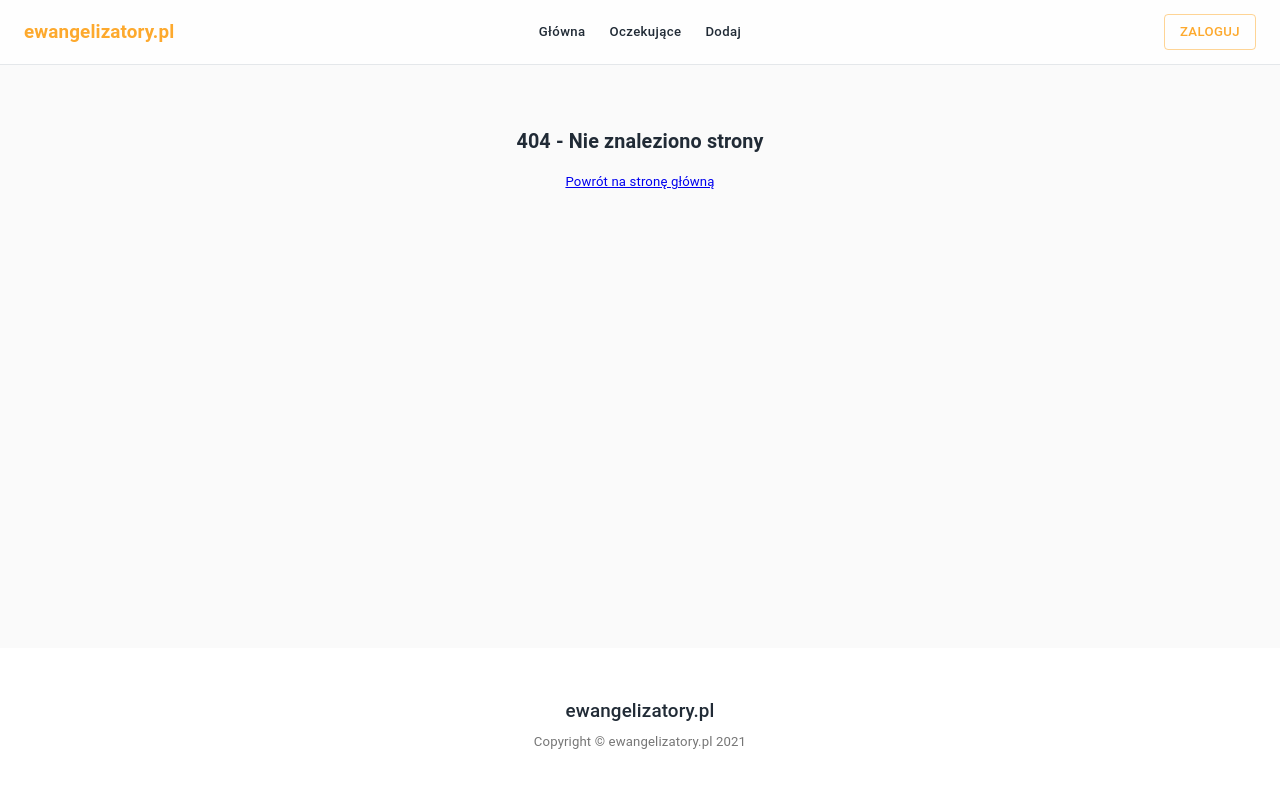
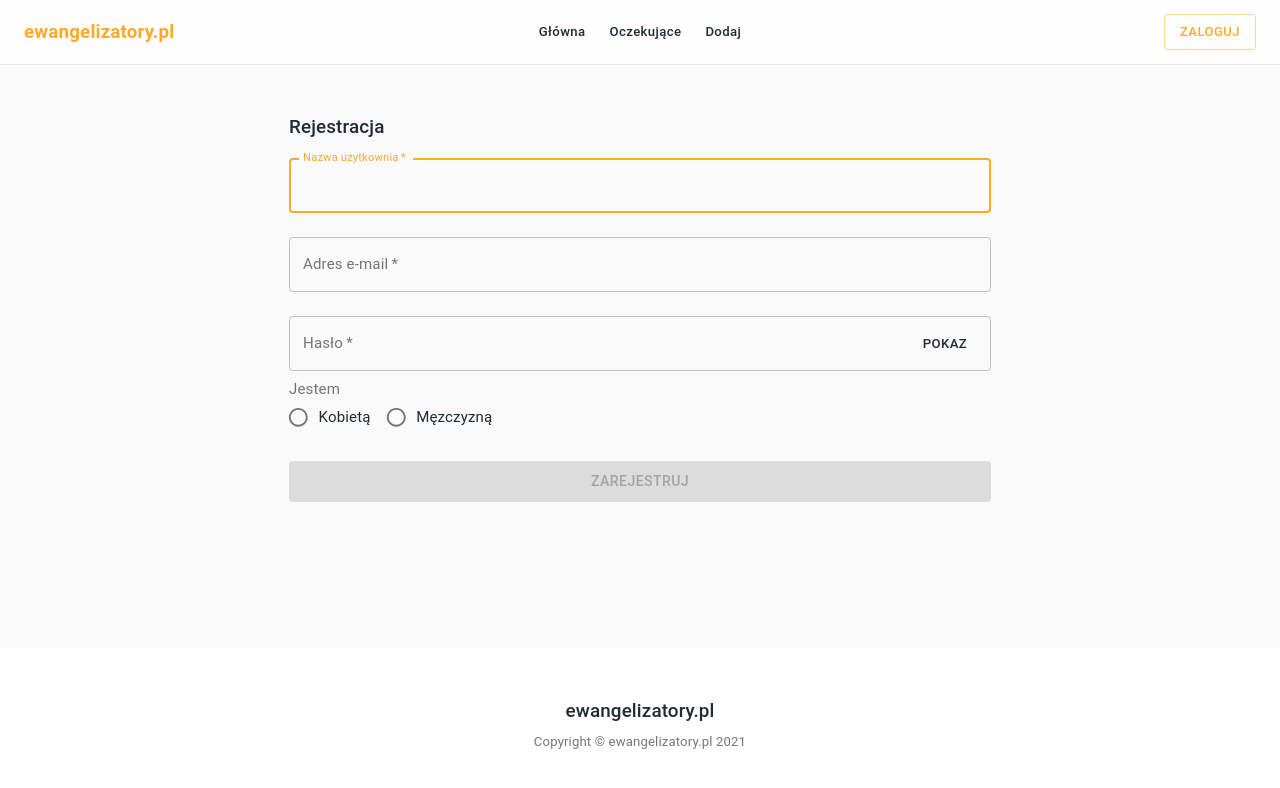
Before and after one commit to mbuczek007/memesisv2-app-frontend, a React (Create React App) app: page /signup in a window 1280 px wide. Before the commit this address had no page. Shown: the top 788 px of the page. Built offline with nearby package versions, Linux system fonts and the light colour scheme.

Commit message:
add signup panel improve validation and login validation

```diff
--- a/src/app/App.js
+++ b/src/app/App.js
@@ -14,6 +14,7 @@ import { SnackbarProvider } from 'notistack';
 import LoginPanel from './components/User/LoginPanel';
 import { checkAuth } from '../store/reducers/authSlice';
 import { useDispatch } from 'react-redux';
+import RegisterPanel from './components/User/RegisterPanel';
 
 const App = () => {
   const dispatch = useDispatch();
@@ -46,6 +47,9 @@ const App = () => {
                   <Route path='/login' exact>
                     <LoginPanel />
                   </Route>
+                  <Route path='/signup' exact>
+                    <RegisterPanel />
+                  </Route>
                   <Route path='/add' exact>
                     <AddEntry />
                   </Route>
--- a/src/app/components/Comments/Comment.js
+++ b/src/app/components/Comments/Comment.js
@@ -13,8 +13,10 @@ import ScheduleIcon from '@material-ui/icons/Schedule';
 import Link from '@material-ui/core/Link';
 import Avatar from '@material-ui/core/Avatar';
 import Rating from '../Rating';
+import { useSelector } from 'react-redux';
 
 const Comment = ({ comment, commentsReloading, path }) => {
+  const { isLoggedIn } = useSelector((state) => state.auth);
   const [replying, setReplying] = useContext(CommentContext);
   const [showReply, setShowReply] = useState(false);
 
@@ -84,7 +86,7 @@ const Comment = ({ comment, commentsReloading, path }) => {
         )}
 
         <>
-          {!compare(replying, path) ? (
+          {!compare(replying, path) && isLoggedIn && (
             <ActionLink
               component='button'
               variant='body2'
@@ -93,7 +95,9 @@ const Comment = ({ comment, commentsReloading, path }) => {
             >
               Odpowiedz
             </ActionLink>
-          ) : (
+          )}
+
+          {compare(replying, path) && (
             <AddCommentForm
               entryId={comment.entry_id}
               parentCommentId={comment.entry_comment_id}
--- a/src/app/components/User/LoginPanel.js
+++ b/src/app/components/User/LoginPanel.js
@@ -1,7 +1,6 @@
 import React, { useState } from 'react';
 import { Redirect } from 'react-router-dom';
 import TextField from '@material-ui/core/TextField';
-import { useDispatch } from 'react-redux';
 import ButtonLoading from '../shared/ButtonLoading';
 import { logIn } from '../../../store/reducers/authSlice';
 import Typography from '@material-ui/core/Typography';
@@ -9,31 +8,29 @@ import Grid from '@material-ui/core/Grid';
 import { useSnackbar } from 'notistack';
 import { useForm } from 'react-hook-form';
 import InputAdornment from '@material-ui/core/InputAdornment';
-import Visibility from '@material-ui/icons/Visibility';
-import VisibilityOff from '@material-ui/icons/VisibilityOff';
 import FormControl from '@material-ui/core/FormControl';
 import OutlinedInput from '@material-ui/core/OutlinedInput';
-import IconButton from '@material-ui/core/IconButton';
 import InputLabel from '@material-ui/core/InputLabel';
 import FormHelperText from '@material-ui/core/FormHelperText';
-import styled from '@emotion/styled';
-import { useSelector } from 'react-redux';
+import { useSelector, useDispatch } from 'react-redux';
+import Button from '@material-ui/core/Button';
 
 const LoginPanel = () => {
+  const {
+    register,
+    formState: { errors },
+    handleSubmit,
+    reset,
+    formState,
+  } = useForm({
+    mode: 'onChange',
+  });
   const { isLoggedIn } = useSelector((state) => state.auth);
   const [loading, setLoading] = useState(false);
   const [showPassword, setShowPassword] = useState(false);
   const { enqueueSnackbar } = useSnackbar();
   const dispatch = useDispatch();
-
-  const {
-    register,
-    formState: { errors },
-    handleSubmit,
-    reset,
-  } = useForm({
-    mode: 'onChange',
-  });
+  const { isDirty, isValid } = formState;
 
   const onSubmit = (data) => {
     setLoading(true);
@@ -52,7 +49,6 @@ const LoginPanel = () => {
       })
       .catch((e) => {
         setLoading(false);
-        reset();
 
         enqueueSnackbar(e.response.data.message, {
           variant: 'error',
@@ -87,7 +83,7 @@ const LoginPanel = () => {
             required: 'To pole jest wymagane',
           })}
         />
-        <StyledFormControl
+        <FormControl
           variant='outlined'
           fullWidth
           margin='normal'
@@ -103,15 +99,15 @@ const LoginPanel = () => {
             })}
             endAdornment={
               <InputAdornment position='end'>
-                <IconButton
+                <Button
                   aria-label='toggle password visibility'
                   onClick={() => {
                     setShowPassword(!showPassword);
                   }}
                   edge='end'
                 >
-                  {showPassword ? <Visibility /> : <VisibilityOff />}
-                </IconButton>
+                  {showPassword ? 'Ukryj' : 'Pokaz'}
+                </Button>
               </InputAdornment>
             }
             labelWidth={46}
@@ -119,24 +115,16 @@ const LoginPanel = () => {
           <FormHelperText error={errors.password ? true : false}>
             {errors.password && errors.password.message}
           </FormHelperText>
-        </StyledFormControl>
+        </FormControl>
 
-        <ButtonLoading loading={loading} ctaText='Zaloguj' />
+        <ButtonLoading
+          isDisabled={!isDirty || !isValid}
+          loading={loading}
+          ctaText='Zaloguj'
+        />
       </form>
     </Grid>
   );
 };
 
-const StyledFormControl = styled(FormControl)`
-  .MuiInputBase-root.Mui-focused .MuiOutlinedInput-notchedOutline,
-  .MuiOutlinedInput-notchedOutline {
-    ${({ isValid }) =>
-      isValid &&
-      `
-    border-color: green;
-
-  `}
-  }
-`;
-
 export default LoginPanel;
--- /dev/null
+++ b/src/app/components/User/RegisterPanel.js
@@ -0,0 +1,218 @@
+import React, { useState } from 'react';
+import { useSnackbar } from 'notistack';
+import { useForm } from 'react-hook-form';
+import Grid from '@material-ui/core/Grid';
+import Typography from '@material-ui/core/Typography';
+import { useSelector, useDispatch } from 'react-redux';
+import { Redirect } from 'react-router-dom';
+import ButtonLoading from '../shared/ButtonLoading';
+import TextField from '@material-ui/core/TextField';
+import InputAdornment from '@material-ui/core/InputAdornment';
+import FormControl from '@material-ui/core/FormControl';
+import OutlinedInput from '@material-ui/core/OutlinedInput';
+import InputLabel from '@material-ui/core/InputLabel';
+import FormHelperText from '@material-ui/core/FormHelperText';
+import FormControlLabel from '@material-ui/core/FormControlLabel';
+import Radio from '@material-ui/core/Radio';
+import RadioGroup from '@material-ui/core/RadioGroup';
+import FormLabel from '@material-ui/core/FormLabel';
+import AuthService from '../../../services/auth.service';
+import { logIn } from '../../../store/reducers/authSlice';
+import Button from '@material-ui/core/Button';
+
+const RegisterPanel = () => {
+  const {
+    register,
+    formState: { errors },
+    handleSubmit,
+    formState,
+    reset,
+  } = useForm({
+    mode: 'onChange',
+  });
+
+  const { isLoggedIn } = useSelector((state) => state.auth);
+  const [loading, setLoading] = useState(false);
+  const [showPassword, setShowPassword] = useState(false);
+  const { enqueueSnackbar } = useSnackbar();
+  const dispatch = useDispatch();
+  const { isDirty, isValid } = formState;
+
+  const onSubmit = (data) => {
+    setLoading(true);
+
+    AuthService.register({
+      name: data.login,
+      email: data.email,
+      password: data.password,
+      sex: data.gender,
+    })
+      .then(() => {
+        reset();
+
+        dispatch(logIn(data.login, data.password))
+          .then(() => {
+            enqueueSnackbar(
+              'Rejestracja przebiegła pomyślnie. Zostałeś zalogowany',
+              {
+                variant: 'success',
+                anchorOrigin: {
+                  vertical: 'bottom',
+                  horizontal: 'center',
+                },
+              }
+            );
+          })
+          .catch((e) => {
+            setLoading(false);
+            enqueueSnackbar(e.response.data.message, {
+              variant: 'error',
+              anchorOrigin: {
+                vertical: 'bottom',
+                horizontal: 'center',
+              },
+            });
+          });
+      })
+      .catch((e) => {
+        setLoading(false);
+
+        enqueueSnackbar(e.response.data.message, {
+          variant: 'error',
+          anchorOrigin: {
+            vertical: 'bottom',
+            horizontal: 'center',
+          },
+        });
+      });
+  };
+
+  if (isLoggedIn) {
+    return <Redirect to='/' />;
+  }
+
+  return (
+    <Grid item xs={12} sm={12} md={12}>
+      <Typography variant='h6' component='h2'>
+        Rejestracja
+      </Typography>
+      <form onSubmit={handleSubmit(onSubmit)}>
+        <TextField
+          variant='outlined'
+          margin='normal'
+          fullWidth
+          id='login'
+          label='Nazwa uzytkownia'
+          autoFocus
+          error={errors.login ? true : false}
+          helperText={errors.login && errors.login.message}
+          required={true}
+          name='login'
+          autoComplete='login'
+          {...register('login', {
+            required: 'To pole jest wymagane',
+            pattern: {
+              value: /^[A-Za-z0-9_.]+$/,
+              message: 'Dopuszczalne znaki to: A-Z a-z 0-9 . _',
+            },
+            minLength: {
+              value: 3,
+              message: 'Nazwa uzytkownika powinna zawierać od 3 do 20 znaków',
+            },
+            maxLength: {
+              value: 20,
+              message: 'Nazwa uzytkownika powinna zawierać od 3 do 20 znaków',
+            },
+          })}
+        />
+        <TextField
+          variant='outlined'
+          margin='normal'
+          fullWidth
+          id='email'
+          type='email'
+          label='Adres e-mail'
+          error={errors.email ? true : false}
+          helperText={errors.email && errors.email.message}
+          name='email'
+          autoComplete='email'
+          required={true}
+          {...register('email', {
+            required: 'To pole jest wymagane',
+            pattern: {
+              value:
+                /^(([^<>()\[\]\\.,;:\s@"]+(\.[^<>()\[\]\\.,;:\s@"]+)*)|(".+"))@((\[[0-9]{1,3}\.[0-9]{1,3}\.[0-9]{1,3}\.[0-9]{1,3}])|(([a-zA-Z\-0-9]+\.)+[a-zA-Z]{2,}))$/,
+              message: 'Format adresu e-mail nie jest poprawny',
+            },
+            maxLength: {
+              value: 100,
+              message: 'Email powinien mieścić się w zakresie 100 znaków',
+            },
+          })}
+        />
+        <FormControl
+          variant='outlined'
+          fullWidth
+          margin='normal'
+          error={errors.password ? true : false}
+          required={true}
+        >
+          <InputLabel htmlFor='loginPassword'>Hasło</InputLabel>
+          <OutlinedInput
+            id='password'
+            autoComplete='current-password'
+            type={showPassword ? 'text' : 'password'}
+            name='password'
+            {...register('password', {
+              required: 'To pole jest wymagane',
+              pattern: {
+                value:
+                  /(?=.*[a-z])(?=.*[A-Z])(?=.*[0-9])(?=.*[^A-Za-z0-9])(?=.{8,})/,
+                message:
+                  'Hasło powinno zawierać minimum 8 znaków, jedną duzą literę, jedną małą literę, liczbę oraz znak specjalny',
+              },
+            })}
+            endAdornment={
+              <InputAdornment position='end'>
+                <Button
+                  aria-label='toggle password visibility'
+                  onClick={() => {
+                    setShowPassword(!showPassword);
+                  }}
+                  edge='end'
+                >
+                  {showPassword ? 'Ukryj' : 'Pokaz'}
+                </Button>
+              </InputAdornment>
+            }
+            labelWidth={46}
+          />
+          <FormHelperText error={errors.password ? true : false}>
+            {errors.password && errors.password.message}
+          </FormHelperText>
+        </FormControl>
+
+        <FormControl component='fieldset'>
+          <FormLabel component='legend'>Jestem</FormLabel>
+          <RadioGroup
+            row
+            aria-label='gender'
+            name='gender'
+            {...register('gender')}
+          >
+            <FormControlLabel value='1' control={<Radio />} label='Kobietą' />
+            <FormControlLabel value='2' control={<Radio />} label='Męzczyzną' />
+          </RadioGroup>
+        </FormControl>
+
+        <ButtonLoading
+          isDisabled={!isDirty || !isValid}
+          loading={loading}
+          ctaText='Zarejestruj'
+        />
+      </form>
+    </Grid>
+  );
+};
+
+export default RegisterPanel;
--- a/src/store/reducers/authSlice.js
+++ b/src/store/reducers/authSlice.js
@@ -47,7 +47,7 @@ export const logout = () => (dispatch) => {
 
 const checkAuthTimeout = (expirationTime) => (dispatch) => {
   setTimeout(() => {
-    dispatch(logOutAction());
+    dispatch(logout());
   }, expirationTime * 1000);
 };
 
@@ -55,13 +55,13 @@ export const checkAuth = () => (dispatch) => {
   const user = JSON.parse(localStorage.getItem('user'));
 
   if (!user) {
-    dispatch(logOutAction());
+    dispatch(logout());
 
     return null;
   }
 
   if (Math.floor(new Date().getTime() / 1000) > user.expirationTime) {
-    dispatch(logOutAction());
+    dispatch(logout());
   } else {
     dispatch(
       logInAction({
```
